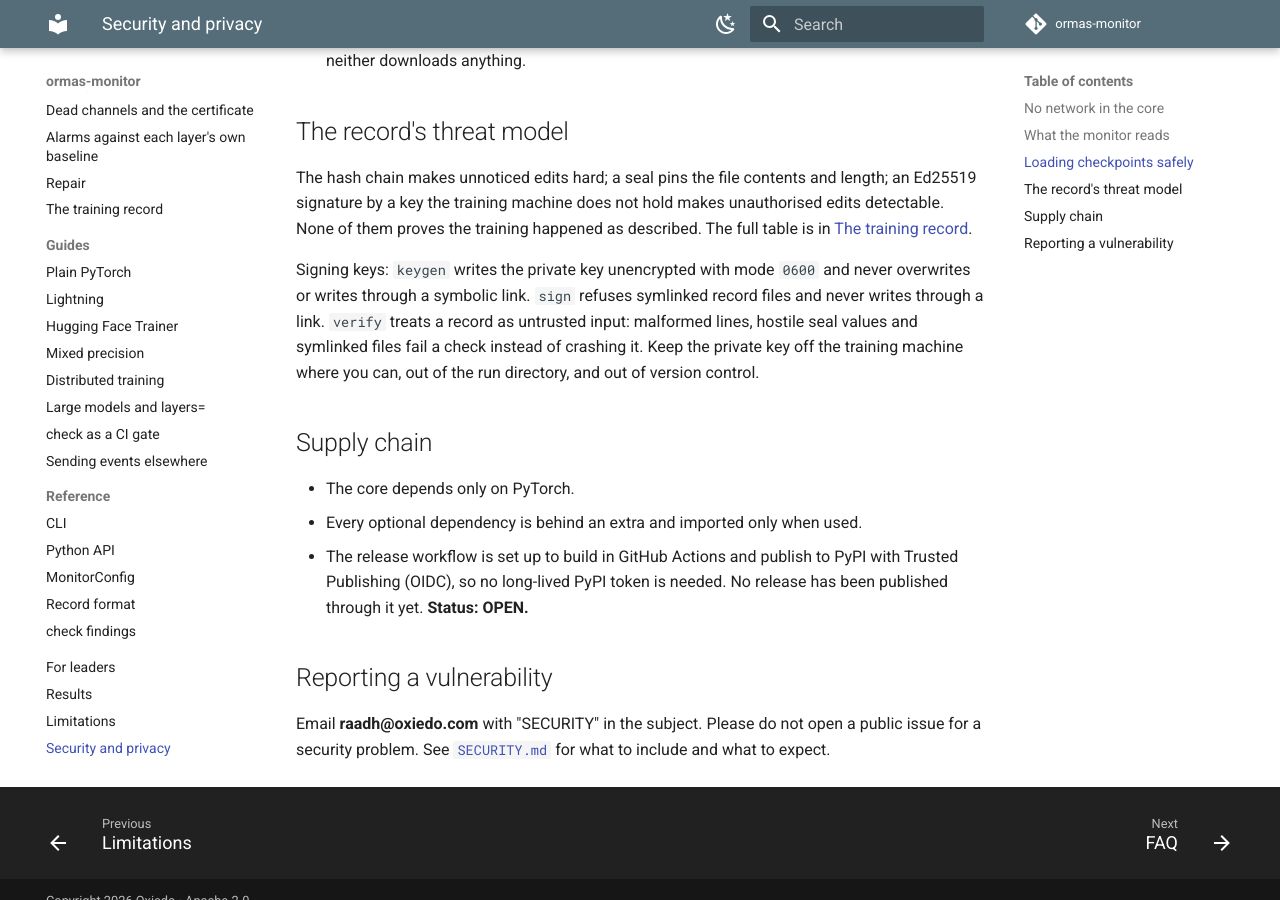
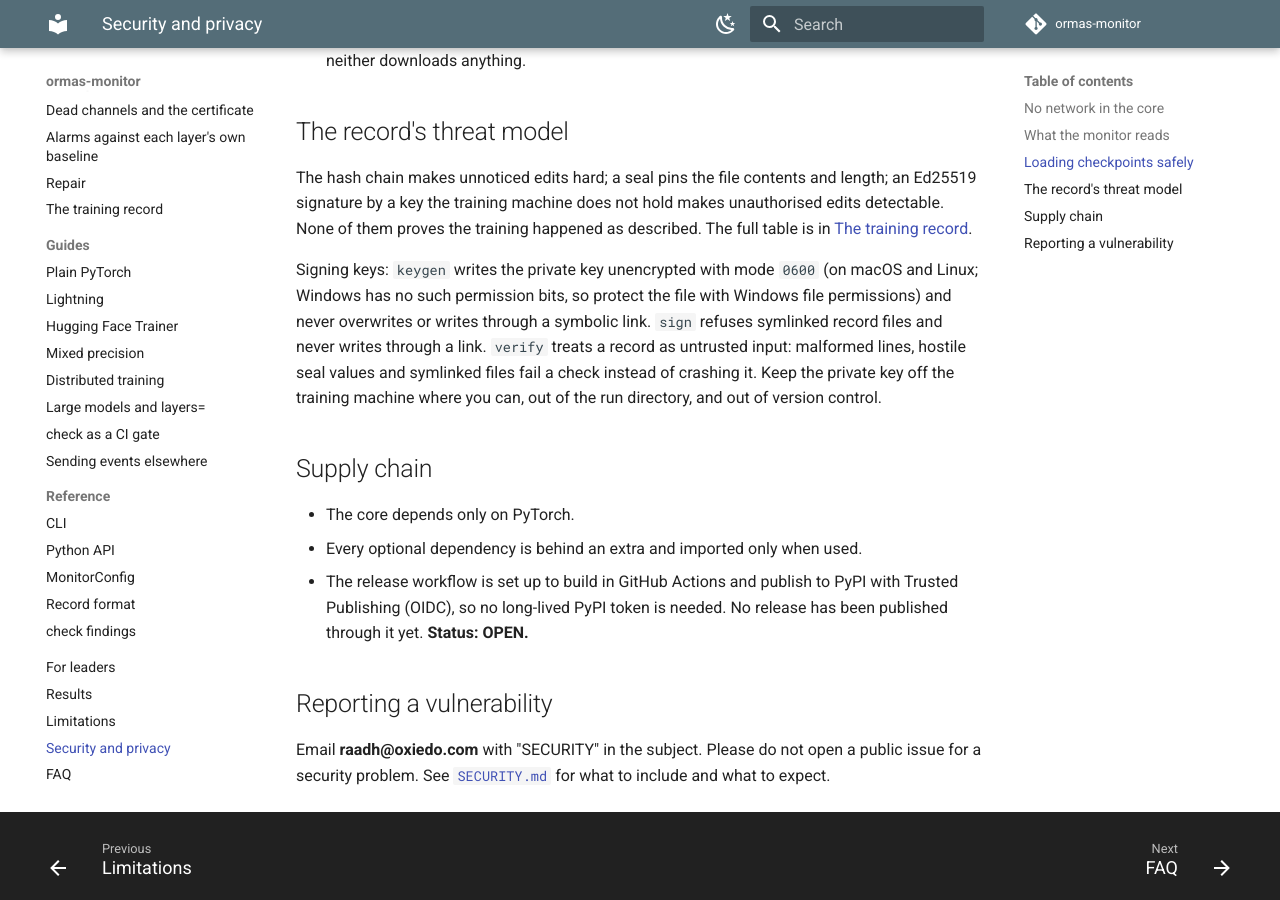
Before and after one commit to Oxiedo/ormas-monitor, an MkDocs documentation site: the page built from docs/security-and-privacy.md, in a window 1280 px wide and 900 px high, scrolled down 1238 px. Built offline with MkDocs 1.6.1 and Material for MkDocs 9.7.7, drawn with Linux system fonts in a browser that asks for light colours; comment, search, counter and statistics services are not loaded.

Commit message:
Windows: short test ids for huge parametrized inputs, POSIX-only key-mode check, skip symlink test; docs note on key permissions

```diff
--- a/docs/security-and-privacy.md
+++ b/docs/security-and-privacy.md
@@ -31,7 +31,7 @@
 
 The hash chain makes unnoticed edits hard; a seal pins the file contents and length; an Ed25519 signature by a key the training machine does not hold makes unauthorised edits detectable. None of them proves the training happened as described. The full table is in [The training record](concepts/record.md#threat-model).
 
-Signing keys: `keygen` writes the private key unencrypted with mode `0600` and never overwrites or writes through a symbolic link. `sign` refuses symlinked record files and never writes through a link. `verify` treats a record as untrusted input: malformed lines, hostile seal values and symlinked files fail a check instead of crashing it. Keep the private key off the training machine where you can, out of the run directory, and out of version control.
+Signing keys: `keygen` writes the private key unencrypted with mode `0600` (on macOS and Linux; Windows has no such permission bits, so protect the file with Windows file permissions) and never overwrites or writes through a symbolic link. `sign` refuses symlinked record files and never writes through a link. `verify` treats a record as untrusted input: malformed lines, hostile seal values and symlinked files fail a check instead of crashing it. Keep the private key off the training machine where you can, out of the run directory, and out of version control.
 
 ## Supply chain
 
```
Also changed, not shown: docs/concepts/record.md (+1 -1 lines), docs/reference/cli.md (+1 -1 lines), 3 other files.
